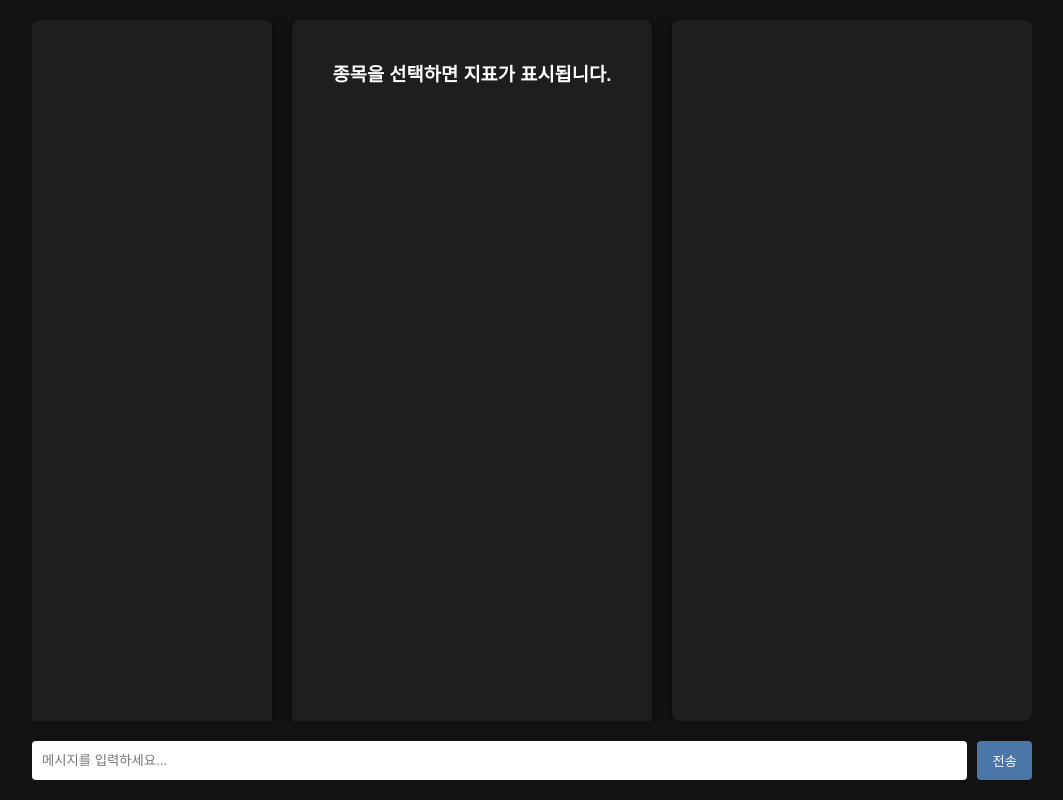
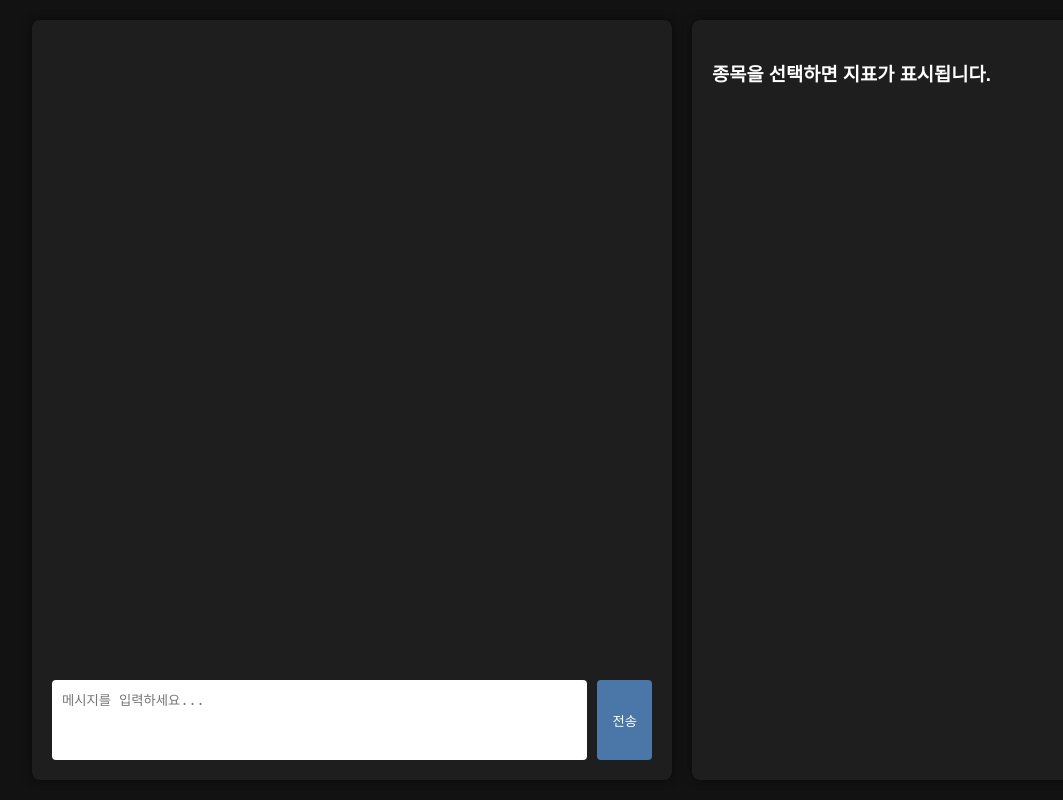
Before and after one commit to did88/Robo-Advisor, a Flask app: page / in a window 1280 px wide. Shown: the whole page, without its empty margins (108-1171 px from the left). Run offline with Flask 3, Linux system fonts and the light colour scheme.

Commit message:
Update layout to two-column flex design

```diff
--- a/static/css/style.css
+++ b/static/css/style.css
@@ -17,43 +17,23 @@ body {
 }
 
 
-.layout {
+.wrapper {
     width: 100%;
     max-width: 1000px;
     height: 100%;
-    display: grid;
-    grid-template-rows: 1fr auto;
+    display: flex;
     gap: 20px;
 }
 
-
-.main-content {
-    width: 100%;
-    display: flex;
-    height: 100%;
-    gap: 20px;
-    overflow: hidden;
-}
-
-@media (max-width: 768px) {
-    .main-content {
-        flex-direction: column;
-    }
-    .info-panel {
-        height: 300px;
-    }
-}
-
-.chat-card {
+.chat-panel {
     background: #1e1e1e;
     border-radius: 8px;
     box-shadow: 0 0 10px rgba(0,0,0,0.5);
     padding: 20px;
-    height: 100%;
     display: flex;
     flex-direction: column;
+    flex: 0 0 60%;
 }
-
 
 .chat-area {
     flex: 1;
@@ -68,29 +48,16 @@ body {
     margin-bottom: 10px;
 }
 
-.info-panel {
-    background: #1e1e1e;
-    border-radius: 8px;
-    box-shadow: 0 0 10px rgba(0,0,0,0.5);
-    padding: 20px;
-    display: flex;
-    flex-direction: column;
-    justify-content: flex-start;
-    align-items: center;
-    height: 100%;
-    max-height: 100%;
-    overflow-y: auto;
-    flex: 0 0 320px;
-}
-
 #stock-info {
     background: #1e1e1e;
     color: #ffffff;
     border-radius: 8px;
     box-shadow: 0 0 10px rgba(0,0,0,0.5);
     padding: 20px;
-    flex: 0 0 320px;
+    flex: 0 0 40%;
     overflow-y: auto;
+    display: flex;
+    flex-direction: column;
 }
 
 #stock-info ul {
@@ -102,11 +69,6 @@ body {
     margin-bottom: 4px;
 }
 
-@media (max-width: 768px) {
-    #stock-info {
-        height: 300px;
-    }
-}
 
 .message {
     max-width: 80%;
@@ -153,6 +115,7 @@ body {
     display: flex;
     width: 100%;
     box-sizing: border-box;
+    margin-top: 10px;
 }
 
 #userInput {
@@ -160,6 +123,8 @@ body {
     padding: 10px;
     border-radius: 4px;
     border: none;
+    resize: none;
+    height: 60px;
 }
 
 #sendBtn {
--- a/static/js/script.js
+++ b/static/js/script.js
@@ -5,6 +5,7 @@ document.addEventListener('DOMContentLoaded', () => {
     const infoTitle = document.getElementById('infoTitle');
     const metricContainer = document.getElementById('metricContainer');
     const stockInfo = document.getElementById('stock-info');
+    const stockDetails = document.getElementById('stockDetails');
 
     function interpret(metric, value) {
         let val = parseFloat(String(value).replace(/[^0-9.-]/g, ''));
@@ -71,12 +72,9 @@ document.addEventListener('DOMContentLoaded', () => {
     }
 
     function updateRightPanel(info) {
-        stockInfo.innerHTML = '';
+        stockDetails.innerHTML = '';
         if (!info) return;
         let html = '';
-        if (info.name) {
-            html += `<h3>${info.name}</h3>`;
-        }
         if (info.summary) {
             html += `<p>${info.summary}</p>`;
         }
@@ -86,7 +84,7 @@ document.addEventListener('DOMContentLoaded', () => {
         if (info.products && info.products.length) {
             html += '<ul>' + info.products.map(p => `<li>${p}</li>`).join('') + '</ul>';
         }
-        stockInfo.innerHTML = html;
+        stockDetails.innerHTML = html;
     }
 
     function addMessage(text, sender) {
--- a/templates/index.html
+++ b/templates/index.html
@@ -7,20 +7,20 @@
     <link rel="stylesheet" href="{{ url_for('static', filename='css/style.css') }}">
 </head>
 <body>
-    <div class="layout">
-        <div class="main-content">
-            <div class="chat-area chat-card">
+    <div class="wrapper">
+        <div class="chat-panel">
+            <div class="chat-area">
                 <div id="chatHistory" class="chat-history"></div>
+                <div class="input-area">
+                    <textarea id="userInput" placeholder="메시지를 입력하세요..." autocomplete="off"></textarea>
+                    <button id="sendBtn">전송</button>
+                </div>
             </div>
-            <div class="info-panel" id="infoPanel">
-                <h3 id="infoTitle">종목을 선택하면 지표가 표시됩니다.</h3>
-                <div id="metricContainer" class="metric-container"></div>
-            </div>
-            <div id="stock-info"></div>
         </div>
-        <div class="input-area">
-            <input type="text" id="userInput" placeholder="메시지를 입력하세요..." autocomplete="off">
-            <button id="sendBtn">전송</button>
+        <div id="stock-info" class="stock-panel">
+            <h3 id="infoTitle">종목을 선택하면 지표가 표시됩니다.</h3>
+            <div id="metricContainer" class="metric-container"></div>
+            <div id="stockDetails"></div>
         </div>
     </div>
     <script src="{{ url_for('static', filename='js/script.js') }}"></script>
```
